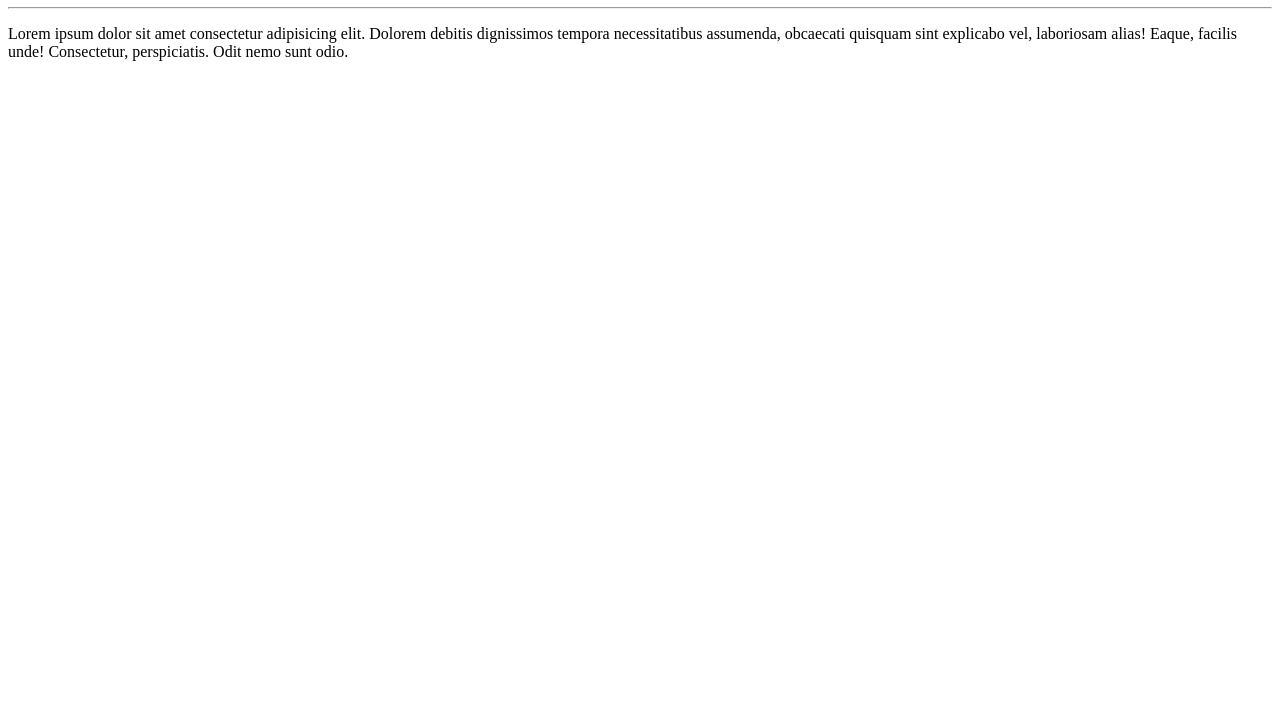
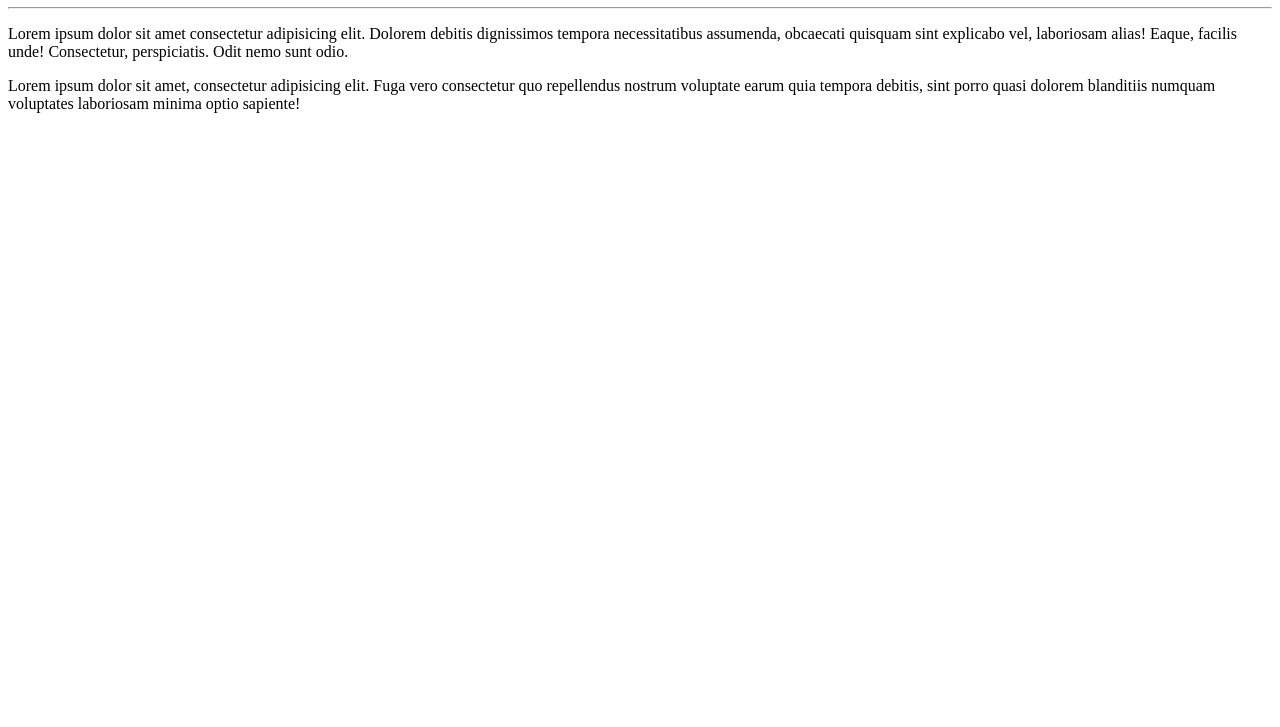
Before and after one commit to Josemar2002/Ola-mundo, a plain HTML site: page site-exemplo/index.html in a window 1280 px wide. Shown: the part 73-800 px from the top of the page. Drawn offline with Linux system fonts and the light colour scheme.

Commit message:
Adicionei um paragrafo

```diff
--- a/site-exemplo/index.html
+++ b/site-exemplo/index.html
@@ -9,5 +9,6 @@
     <h1>Olá, Mundo</h1>
     <hr>
     <p>Lorem ipsum dolor sit amet consectetur adipisicing elit. Dolorem debitis dignissimos tempora necessitatibus assumenda, obcaecati quisquam sint explicabo vel, laboriosam alias! Eaque, facilis unde! Consectetur, perspiciatis. Odit nemo sunt odio.</p>
+    <p>Lorem ipsum dolor sit amet, consectetur adipisicing elit. Fuga vero consectetur quo repellendus nostrum voluptate earum quia tempora debitis, sint porro quasi dolorem blanditiis numquam voluptates laboriosam minima optio sapiente!</p>
 </body>
 </html>
```
